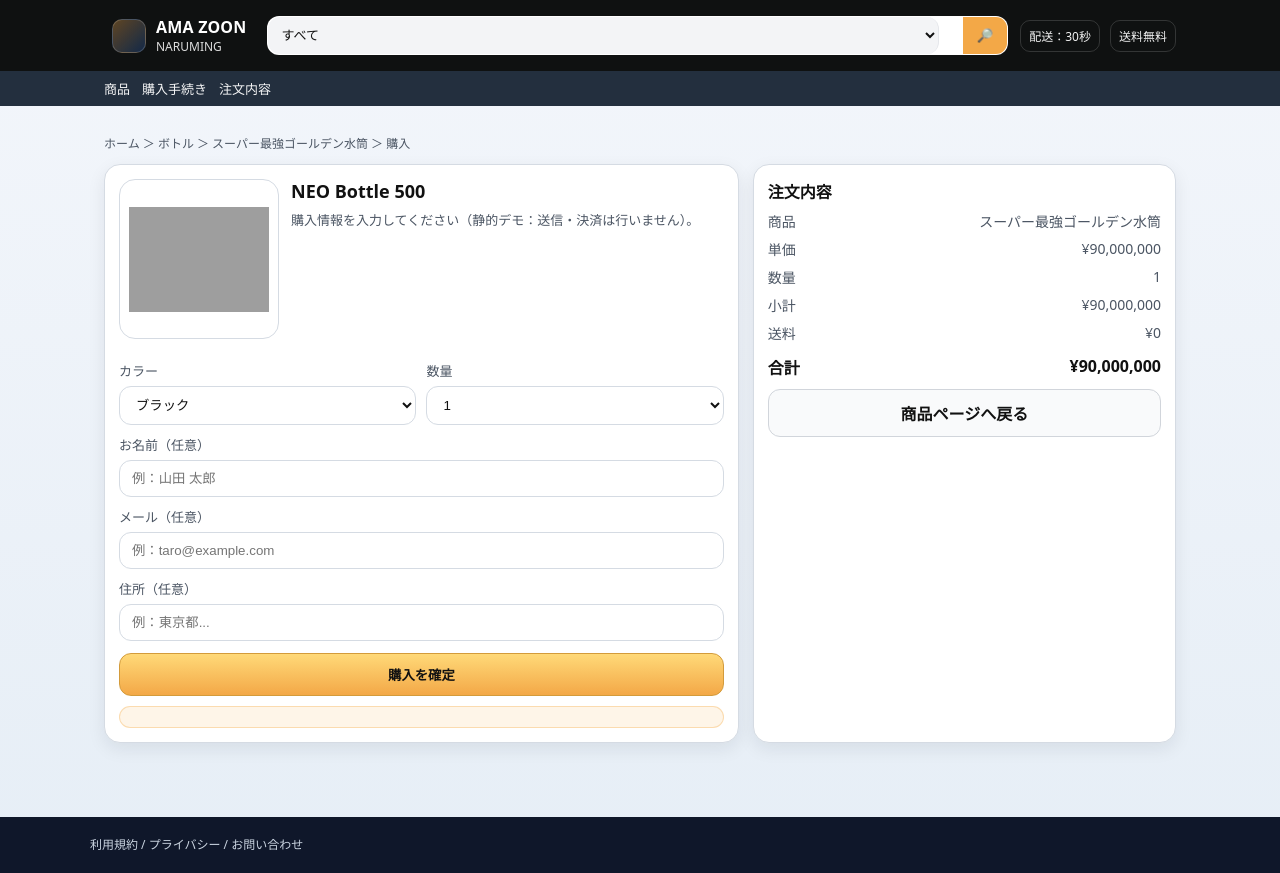
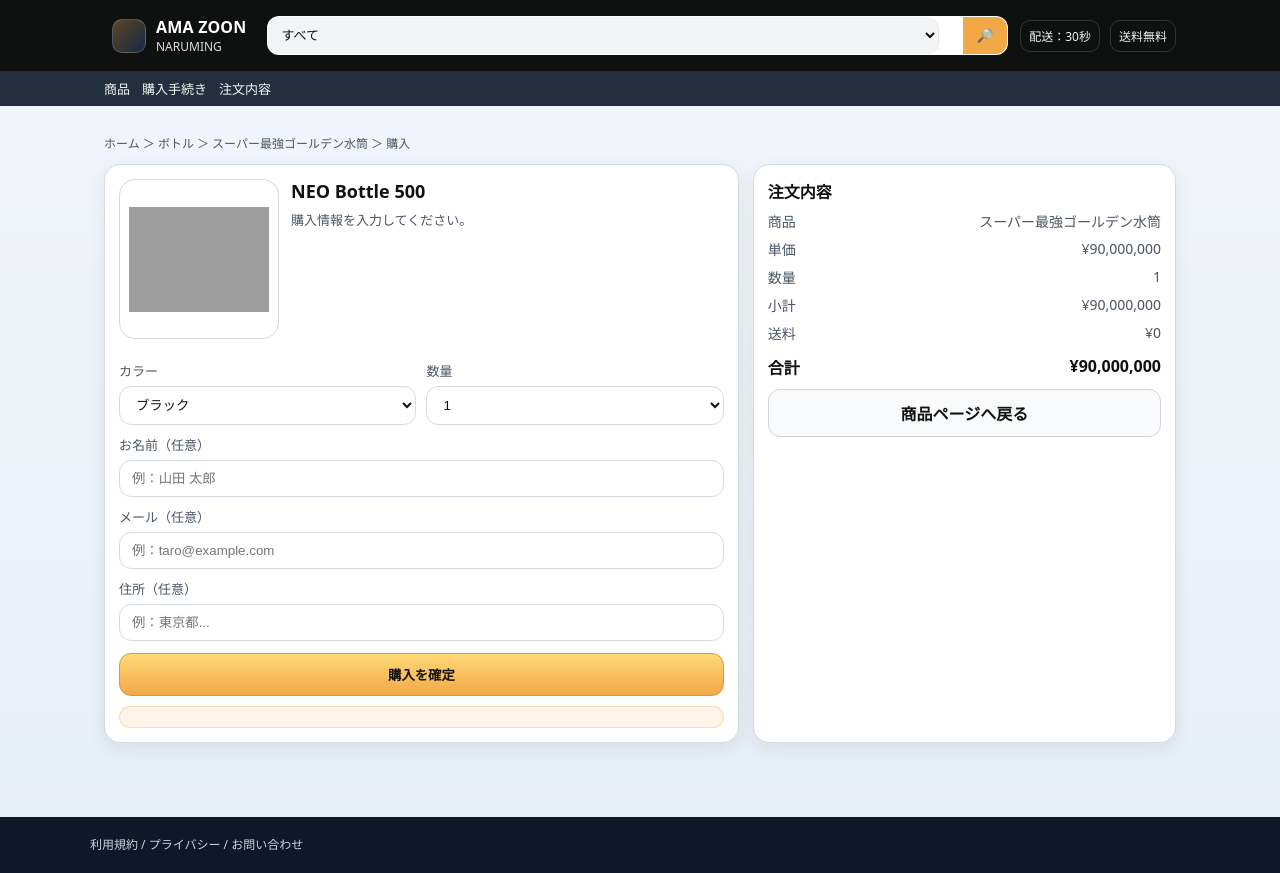
Before and after one commit to ririri09300/HomeEconomics, a plain HTML site: page buy.html in a window 1280 px wide. Drawn offline with Linux system fonts and the light colour scheme; grey boxes are pictures that could not be loaded.

Commit message:
Update purchase information prompt text

```diff
--- a/buy.html
+++ b/buy.html
@@ -219,7 +219,7 @@
           </div>
           <div>
             <h1 class="title">NEO Bottle 500</h1>
-            <p class="muted">購入情報を入力してください（静的デモ：送信・決済は行いません）。</p>
+            <p class="muted">購入情報を入力してください。</p>
           </div>
         </div>
 
```
